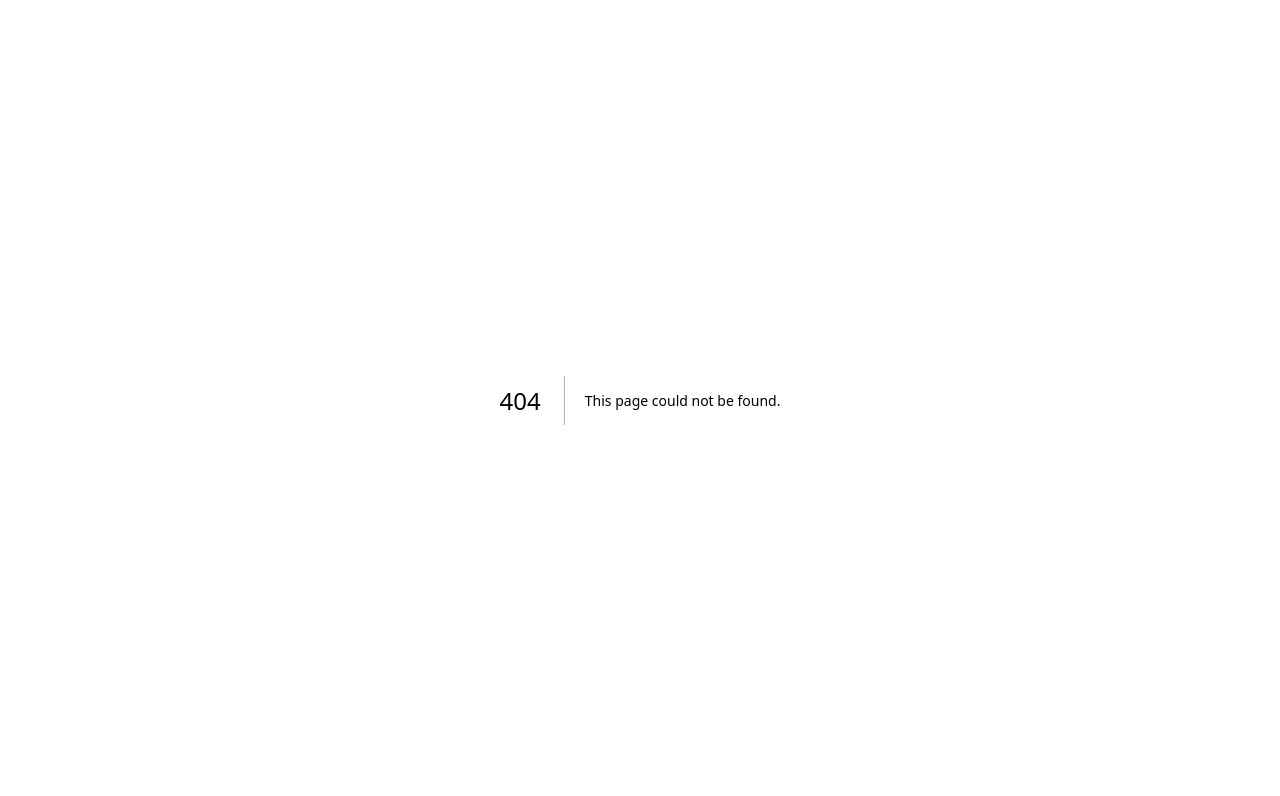
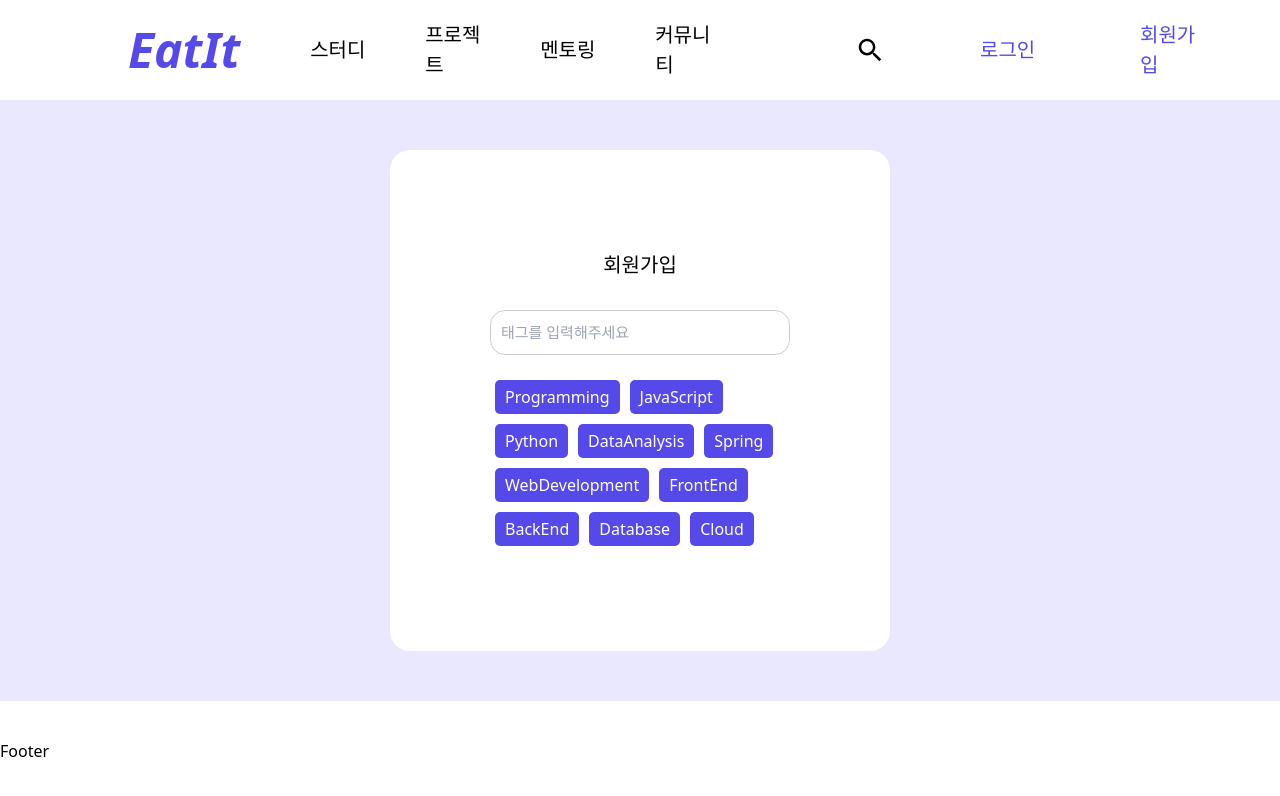
Before and after one commit to potato-club/ItEat-front, a Next.js app: page /signup/signuptag in a window 1280 px wide. Before the commit this address had no page. Shown: the top 796 px of the page. Built offline with nearby package versions, Linux system fonts and the light colour scheme.

Commit message:
feat: signup tag page 퍼블리싱 #2

```diff
--- /dev/null
+++ b/pages/signup/signuptag.tsx
@@ -0,0 +1,8 @@
+import React from "react";
+import SignUpTags from "../../src/container/SignUpPage/SignUpTags";
+
+const SignUpTag = () => {
+  return <SignUpTags />;
+};
+
+export default SignUpTag;
--- /dev/null
+++ b/public/data/tags.json
@@ -0,0 +1,42 @@
+[
+  {
+    "id": 1,
+    "name": "Programming"
+  },
+  {
+    "id": 2,
+    "name": "JavaScript"
+  },
+  {
+    "id": 3,
+    "name": "Python"
+  },
+  {
+    "id": 4,
+    "name": "DataAnalysis"
+  },
+  {
+    "id": 5,
+    "name": "Spring"
+  },
+  {
+    "id": 6,
+    "name": "WebDevelopment"
+  },
+  {
+    "id": 7,
+    "name": "FrontEnd"
+  },
+  {
+    "id": 8,
+    "name": "BackEnd"
+  },
+  {
+    "id": 9,
+    "name": "Database"
+  },
+  {
+    "id": 10,
+    "name": "Cloud"
+  }
+]
--- a/src/container/SignUpPage/SignUpTags.tsx
+++ b/src/container/SignUpPage/SignUpTags.tsx
@@ -3,37 +3,69 @@ import styled from "styled-components";
 import Header from "../../components/Header";
 import Footer from "@/components/Footer";
 import { useForm } from "react-hook-form";
+import tags from "../../../public/data/tags.json";
 
-function SignUpContainer() {
-  const { handleSubmit, register } = useForm({
+function SignUpTags() {
+  const { handleSubmit } = useForm({
     mode: "onChange",
   });
 
+  const [search, setSearch] = useState("");
+  const onChange = (e: any) => {
+    setSearch(e.target.value);
+  };
 
-  const onSubmit = (data:any) => {
-  };
+  const filteredTags = tags.filter((tag) => {
+    return tag.name.toLowerCase().includes(search.toLowerCase());
+  });
+
+  const onSubmit = (data: any) => {};
 
   return (
     <Wrapper>
       <Header />
       <Container>
         <FormContainer onSubmit={handleSubmit(onSubmit)}>
+          <Title>회원가입</Title>
+          <Input
+            type="text"
+            value={search}
+            onChange={onChange}
+            placeholder="태그를 입력해주세요"
+          />
         </FormContainer>
+        <TagList>
+          {filteredTags.map((tag) => (
+            <Tag key={tag.id}>{tag.name}</Tag>
+          ))}
+        </TagList>
       </Container>
-      <Footer/>
+      <Footer />
     </Wrapper>
   );
 }
 
-export default SignUpContainer;
+export default SignUpTags;
 
 const Wrapper = styled.div`
   display: flex;
-  background-color: #ececec;
+  background-color: #eae8ff;
   justify-content: center;
   align-items: center;
+  color: black;
   flex-direction: column;
+`;
 
+const Container = styled.div`
+  display: flex;
+  flex-direction: column;
+  align-items: center;
+  width: 500px;
+  padding: 100px;
+  background-color: white;
+  border-radius: 20px;
+  margin-top: 50px;
+  margin-bottom: 50px;
 `;
 
 const Title = styled.h1`
@@ -43,26 +75,13 @@ const Title = styled.h1`
   text-align: center;
 `;
 
-const Container = styled.div`
-  display: flex;
-  flex-direction: column;
-  align-items: center;
-  padding: 100px;
-  background-color: #f2f2f2;
-  border-radius: 20px;
-  margin-top: 50px;
-  margin-bottom: 50px;
-`;
-
 const FormContainer = styled.form`
   display: flex;
   justify-content: center;
   align-items: center;
   flex-direction: column;
 `;
-const InputField = styled.div`
-  margin-bottom: 15px;
-`;
+
 const Input = styled.input`
   width: 300px;
   padding: 10px;
@@ -76,3 +95,16 @@ const Input = styled.input`
     border-color: #5649ea;
   }
 `;
+
+const TagList = styled.div`
+  margin-top: 20px;
+`;
+
+const Tag = styled.span`
+  display: inline-block;
+  padding: 5px 10px;
+  margin: 5px 5px;
+  background-color: #5649ea;
+  color: white;
+  border-radius: 5px;
+`;
```
Also changed, not shown: pages/signup.tsx (deleted, +0 -8 lines), pages/signup/signup.tsx (added, +8 -0 lines), src/container/SignUpPage/SignUpContainer.tsx (+5 -5 lines).
